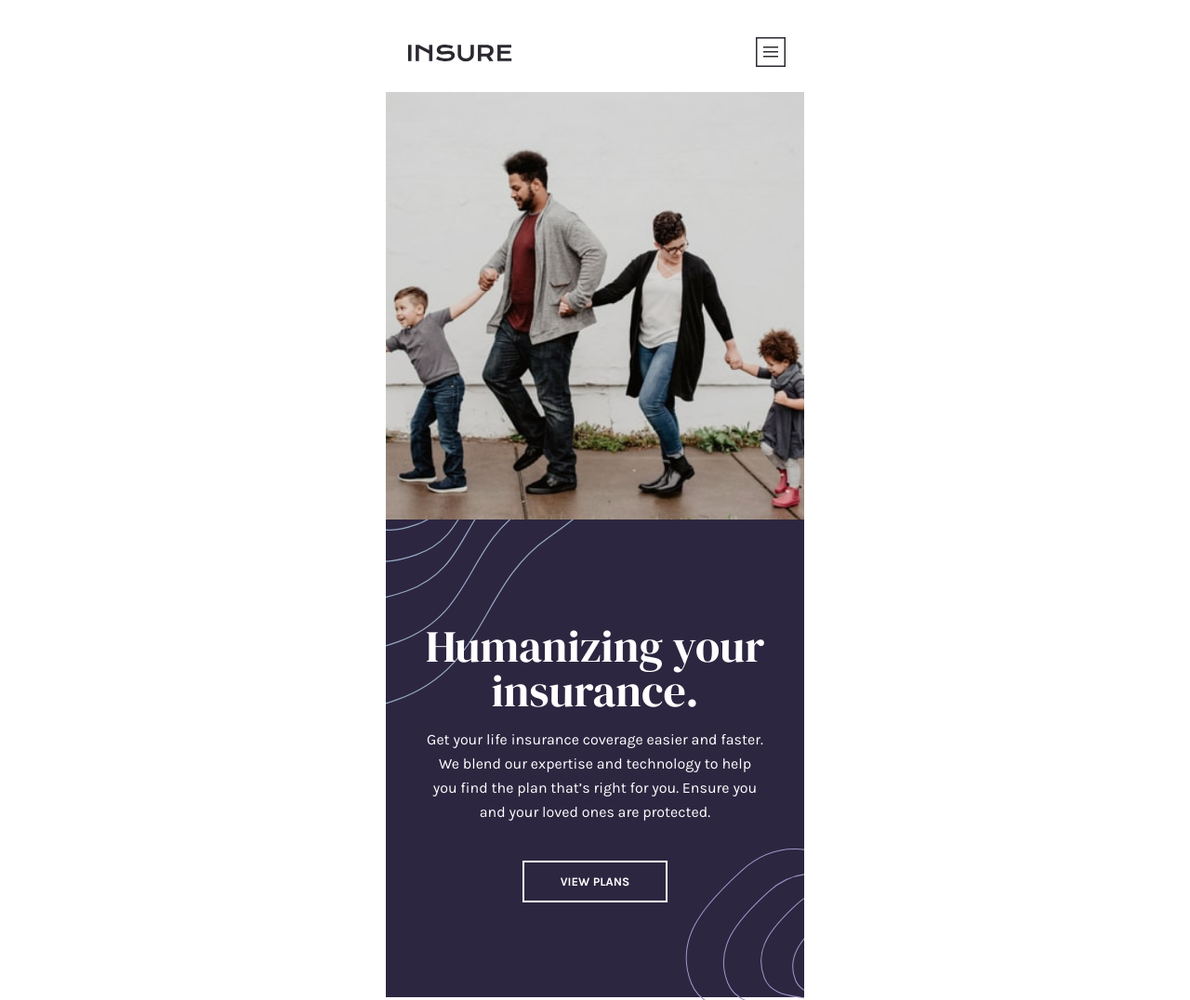
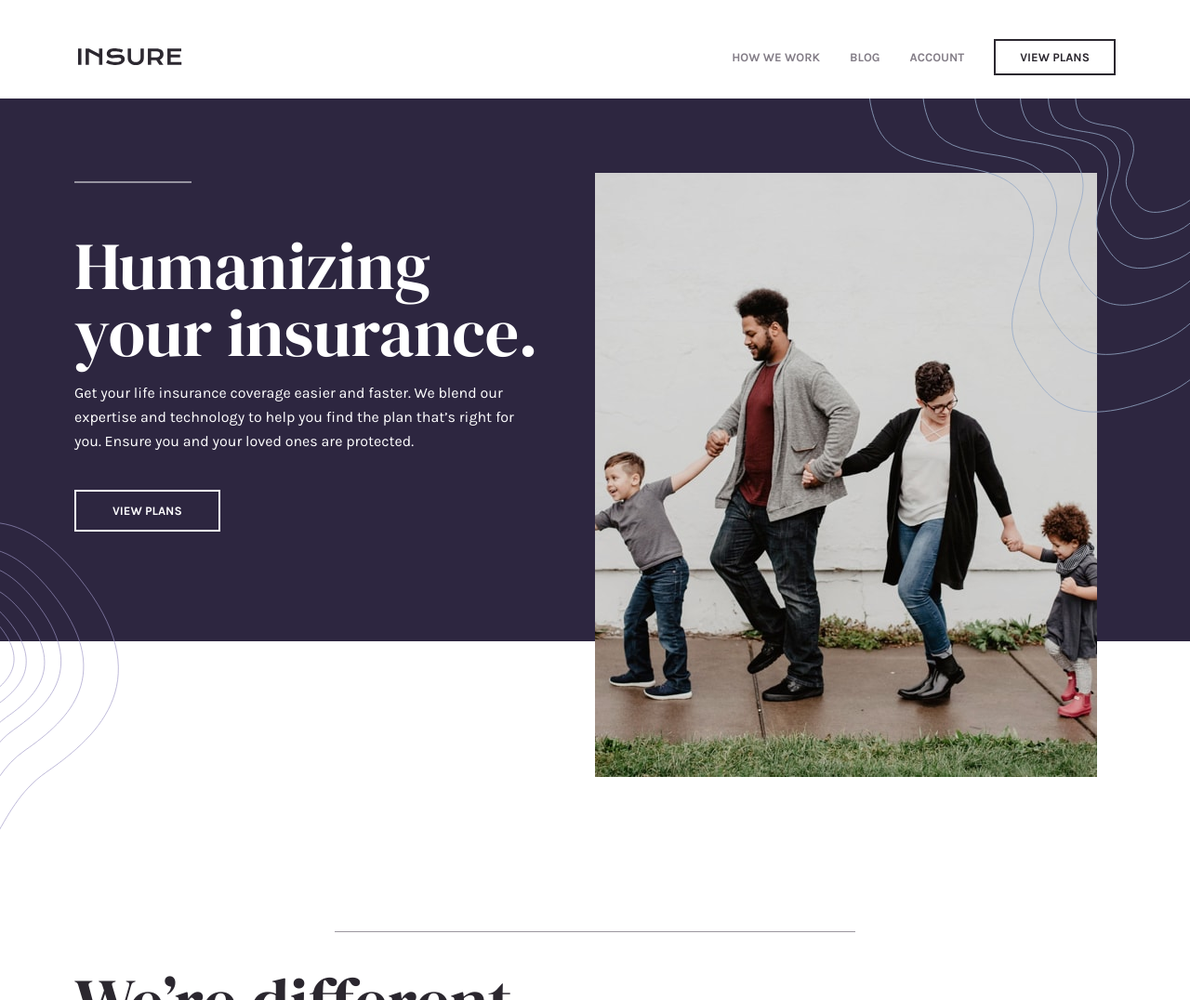
Before and after one commit to xaviguasch/insure-landing-page-frontendmentor-challenge-prac, a plain HTML site: page index.html in a window 1280 px wide. Shown: the top 1076 px of the page at 93% size. Drawn offline with Linux system fonts and the light colour scheme.

Commit message:
added first part of desktop view styling

```diff
--- a/style.css
+++ b/style.css
@@ -190,26 +190,31 @@ img {
   justify-content: center;
   align-items: center;
 
-  background: var(--clr-white);
+  background: var(--clr-very-dark-violet);
   position: fixed;
-  top: -500px;
-  right: 30px;
-  left: 30px;
+  top: -120vh;
+  right: 0;
+  left: 0;
 
   border-radius: 0.25em;
   box-shadow: rgba(0, 0, 0, 0.2) 0px 4px 6px -1px, rgba(0, 0, 0, 0.06) 0px 4px 4px -1px;
-  height: 42%;
+  height: 100%;
   margin: 0 auto;
-  width: 80%;
-  max-width: 410px;
+  width: 100%;
+  max-width: 450px;
   z-index: 10;
 
   transform: translateY(0%);
   transition: transform 350ms;
 }
 
+.close-nav {
+  margin-right: 2em;
+  margin-top: 0.18em;
+}
+
 .navigation-open {
-  transform: translateY(600px);
+  transform: translateY(109vh);
 }
 
 .nav-list {
@@ -226,16 +231,6 @@ img {
 .nav-item {
   margin: 0.5em auto;
   padding: 0.5em 0;
-}
-
-.nav-item:nth-of-type(3) {
-  /* Flex properties */
-  display: flex;
-  justify-content: center;
-
-  border-bottom: 2px solid var(--clr-light-grayish-blue);
-  padding-bottom: 1em;
-  width: 80%;
 }
 
 .close-nav {
@@ -264,6 +259,8 @@ img {
   flex-direction: column;
   justify-content: center;
   align-items: center;
+
+  position: relative;
 }
 
 .section-a__one {
@@ -444,10 +441,7 @@ img {
   margin-top: 1em;
 }
 
-/* ================== */ /* ================== */ /* ================== */
-
-.img-desktop {
-  display: none;
+.signatue-footer {
 }
 
 .attribution {
@@ -457,3 +451,170 @@ img {
 .attribution a {
   color: hsl(228, 45%, 44%);
 }
+
+@media (min-width: 1001px) {
+  /* Typography */
+  .title {
+    font-size: var(--fs-72);
+  }
+
+  /* Utility styles */
+  .wrapper {
+    max-width: unset;
+  }
+
+  /* SECTIONS */
+  .header {
+    /* Flex properties */
+    justify-content: space-between;
+    align-items: center;
+
+    width: 100%;
+
+    padding: 0em 5em;
+  }
+
+  .open-nav {
+    display: none;
+  }
+
+  .close-nav {
+    display: none;
+  }
+
+  .nav {
+    background: unset;
+    box-shadow: unset;
+    height: unset;
+    position: initial;
+    width: unset;
+    max-width: unset;
+    max-width: unset;
+    margin: 0;
+  }
+
+  .nav-link {
+    color: var(--clr-dark-grayish-violet);
+    font-size: var(--fs-13);
+  }
+  .nav-link:hover,
+  .nav-link:focus {
+    color: var(--clr-very-dark-violet);
+    text-decoration: none;
+  }
+
+  .nav-link.nav-link--accent {
+    color: var(--clr-very-dark-violet);
+    border: 2px solid var(--clr-very-dark-violet);
+    padding: 0.75em 2em;
+  }
+
+  .nav-link.nav-link--accent:hover,
+  .nav-link.nav-link--accent:focus {
+    background-color: var(--clr-very-dark-violet);
+    color: var(--clr-white);
+  }
+
+  .nav-list {
+    /* Flex properties */
+    flex-direction: row;
+    justify-content: center;
+    align-items: center;
+    gap: 2em;
+
+    height: 100%;
+    padding: 1em 0;
+  }
+
+  .main::before {
+    display: block;
+    content: '';
+    position: absolute;
+
+    background-image: url('./images/bg-pattern-intro-right-desktop.svg');
+    background-repeat: no-repeat;
+    background-position: 100% -40%;
+    background-size: 27%;
+
+    width: 100%;
+    height: 100%;
+
+    z-index: 10;
+  }
+
+  .section-a {
+    flex-direction: row;
+    justify-content: flex-start;
+    gap: 1.5em;
+
+    background-color: var(--clr-dark-violet);
+
+    padding: 9em 5em 8em;
+  }
+
+  .section-a__one::before {
+    display: block;
+    content: '';
+    position: absolute;
+    background-color: var(--clr-white);
+    top: -55px;
+    left: 0%;
+    opacity: 0.5;
+
+    width: 25%;
+    margin: 0 auto;
+    height: 1.5px;
+  }
+
+  .section-a__one {
+    /* Flex properties */
+    order: 0;
+
+    background: unset;
+
+    padding: 0;
+
+    text-align: left;
+
+    width: 45%;
+    margin: 0;
+    max-width: 580px;
+  }
+
+  .section-a__one .copy-text {
+    width: 100%;
+    margin: 1em auto 3em;
+  }
+
+  .section-a__two {
+    background-image: url('./images/image-intro-desktop.jpg');
+    background-position: center;
+    background-repeat: no-repeat;
+    background-size: cover;
+    width: 540px;
+    height: 650px;
+
+    position: absolute;
+
+    top: 5em;
+    left: 50%;
+  }
+
+  .section-b {
+    padding: 30em 5em 10em;
+
+    z-index: 5;
+
+    position: relative;
+    background-image: url('./images/bg-pattern-intro-left-desktop.svg');
+    background-repeat: no-repeat;
+    background-position: 0% 0%;
+    background-size: 10%;
+    margin-top: -8em;
+    z-index: 5;
+  }
+
+  .section-b .title {
+    text-align: left;
+  }
+}
```
Also changed, not shown: index.html (+1 -0 lines).
